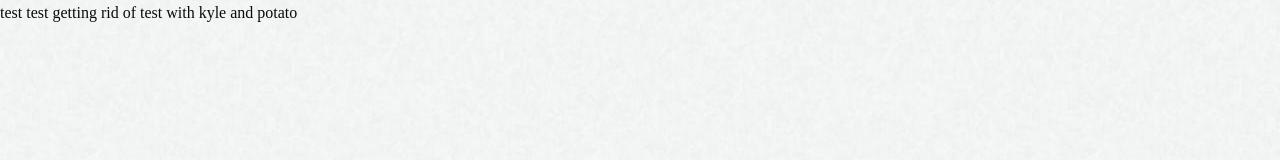
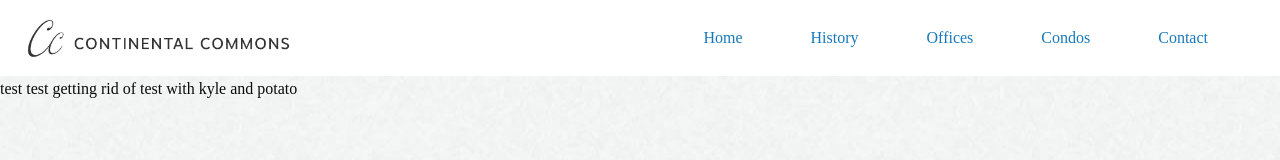
Before and after one commit to haylikent/cc-website, a plain HTML site: page condos.html in a window 1280 px wide. Drawn offline with Linux system fonts and the light colour scheme.

Commit message:
Edited titles and linked html pages together

```diff
--- a/condos.html
+++ b/condos.html
@@ -9,7 +9,25 @@
     <link rel="stylesheet" href="css/main.css">
   </head>
   <body>
+    <header>
+      <div class="title-bar" data-responsive-toggle="example-menu" data-hide-for="medium">
+        <button class="menu-icon" type="button" data-toggle="example-menu"></button>
+      </div>
+      <div class="top-bar" id="example-menu">
+        <div class="top-bar-left show-for-medium">
+          <a href="#"><img src="img/cc-logo-black.jpg" alt="Continental Commons Logo" width="300"></a>
+        </div>
+        <div class="top-bar-right">
+          <ul>
+            <li><a href="index.html">Home</a></li>
+            <li><a href="history.html">History</a></li>
+            <li><a href="offices.html">Offices</a></li>
+            <li><a href="#">Condos</a></li>
+            <li><a href="contact.html">Contact</a></li>
+          </ul>
+        </div>
 
+  </header>
 
 
    <p>test test getting rid of test with kyle and potato</p>
```
Also changed, not shown: contact.html (+5 -5 lines), history.html (+18 -0 lines), offices.html (+18 -0 lines).
